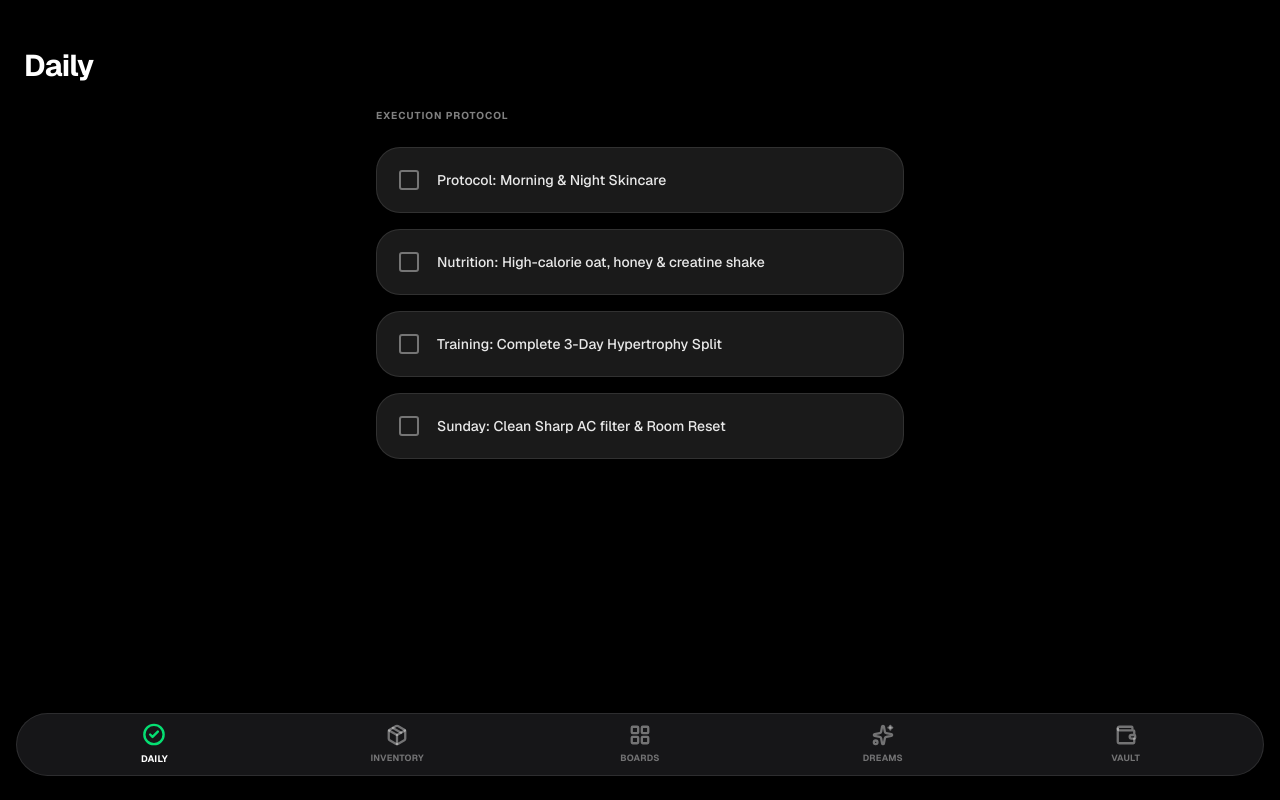
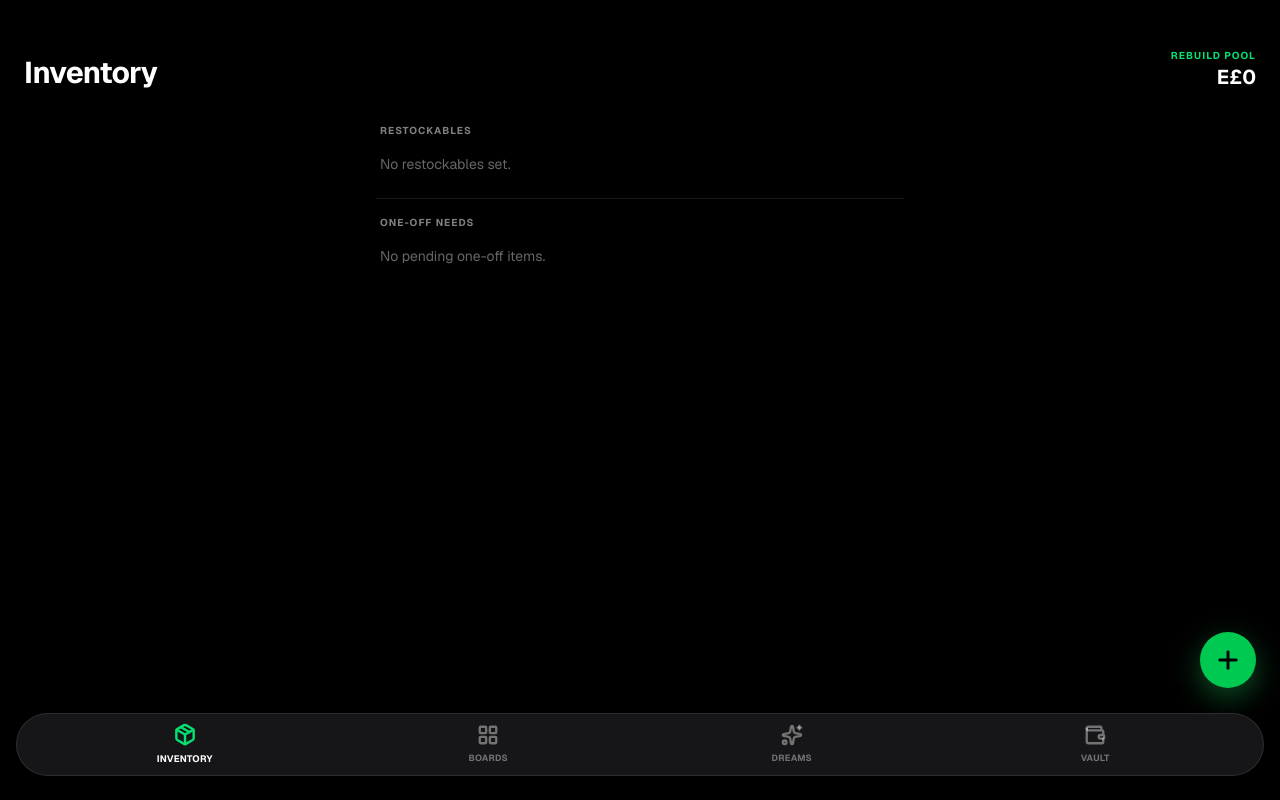
Before and after one commit to mohammed1007/life-transformer-app, a Next.js app in the folder frontend/: page / in a window 1280 px wide. Built offline with nearby package versions, Linux system fonts and the light colour scheme.

Commit message:
removed daily tab

```diff
--- a/frontend/app/page.tsx
+++ b/frontend/app/page.tsx
@@ -1,6 +1,6 @@
 "use client";
 import { useState, useEffect } from "react";
-import { Wallet, Sparkles, CheckSquare, Square, Package, AlertTriangle, XCircle, ShoppingCart, Image as ImageIcon, ExternalLink, Trash2, Edit2, LayoutGrid, CheckCircle2, ChevronLeft, Plus, X } from 'lucide-react';
+import { Wallet, Sparkles, Package, AlertTriangle, XCircle, ShoppingCart, Image as ImageIcon, ExternalLink, Trash2, Edit2, LayoutGrid, CheckCircle2, ChevronLeft, Plus, X } from 'lucide-react';
 
 interface Goal {
   id: number;
@@ -26,7 +26,7 @@ interface Debt {
 }
 
 export default function Home() {
-  const [activeTab, setActiveTab] = useState<"daily" | "inventory" | "boards" | "dreams" | "vault">("daily");
+  const [activeTab, setActiveTab] = useState<"inventory" | "boards" | "dreams" | "vault">("inventory");
   const [activeBoard, setActiveBoard] = useState<"Room" | "Closet" | "Gym">("Room");
   const [selectedSubGroup, setSelectedSubGroup] = useState<string | null>(null);
 
@@ -57,24 +57,15 @@ export default function Home() {
   const [debtNameInput, setDebtNameInput] = useState("");
   const [debtTargetInput, setDebtTargetInput] = useState("");
 
-  const [routines, setRoutines] = useState([
-    { id: 1, text: 'Protocol: Morning & Night Skincare', done: false },
-    { id: 2, text: 'Nutrition: High-calorie oat, honey & creatine shake', done: false },
-    { id: 3, text: 'Training: Complete 3-Day Hypertrophy Split', done: false },
-    { id: 4, text: 'Sunday: Clean Sharp AC filter & Room Reset', done: false },
-  ]);
-
   // Load Data on Mount
   useEffect(() => {
     const savedGoals = localStorage.getItem("life_os_goals");
     const savedDebt = localStorage.getItem("life_os_debt");
-    const savedRoutines = localStorage.getItem("life_os_routines");
     const savedPool = localStorage.getItem("life_os_pool");
     const savedProjectFunds = localStorage.getItem("life_os_project_funds");
 
     if (savedGoals) setGoals(JSON.parse(savedGoals));
     if (savedDebt) setActiveDebt(JSON.parse(savedDebt));
-    if (savedRoutines) setRoutines(JSON.parse(savedRoutines));
     if (savedPool) setRebuildPool(JSON.parse(savedPool));
     if (savedProjectFunds) setProjectFunds(JSON.parse(savedProjectFunds));
   }, []);
@@ -184,7 +175,6 @@ export default function Home() {
   };
 
   const handleMarkBought = (id: number) => {
-    // Instantly removes a one-off item without a confirmation prompt
     saveGoalsToLocal(goals.filter(g => g.id !== id));
   };
 
@@ -208,12 +198,6 @@ export default function Home() {
     setDebtNameInput(""); setDebtTargetInput("");
   };
 
-  const toggleRoutine = (id: number) => {
-    const updated = routines.map(r => r.id === id ? { ...r, done: !r.done } : r);
-    setRoutines(updated);
-    localStorage.setItem("life_os_routines", JSON.stringify(updated));
-  };
-
   // Helper Filters
   const parsePrice = (priceStr: string) => parseFloat(priceStr.replace(/[^0-9.-]+/g,"")) || 0;
 
@@ -228,7 +212,6 @@ export default function Home() {
   const restockCost = inventoryItems.filter(g => g.stock_status !== "IN_STOCK").reduce((sum, g) => sum + (parsePrice(g.price) * (g.quantity || 1)), 0);
 
   const navItems = [
-    { id: 'daily', icon: CheckCircle2, label: 'Daily' },
     { id: 'inventory', icon: Package, label: 'Inventory' },
     { id: 'boards', icon: LayoutGrid, label: 'Boards' },
     { id: 'dreams', icon: Sparkles, label: 'Dreams' },
@@ -239,7 +222,7 @@ export default function Home() {
     <div className="bg-black min-h-screen text-white font-sans overflow-x-hidden pb-32">
       <header className="pt-12 pb-6 px-6 sticky top-0 bg-black/80 backdrop-blur-xl z-40 flex justify-between items-end">
         <h1 className="text-3xl font-bold tracking-tight capitalize">{activeTab}</h1>
-        {activeTab !== 'daily' && activeTab !== 'vault' && (
+        {activeTab !== 'vault' && (
           <div className="text-right">
             <p className="text-[10px] text-green-400 uppercase font-bold tracking-widest">Rebuild Pool</p>
             <p className="text-xl font-bold text-white">E£{rebuildPool}</p>
@@ -249,24 +232,10 @@ export default function Home() {
 
       <main className="px-6 w-full max-w-xl mx-auto">
 
-        {/* ===================== DAILY ===================== */}
-        {activeTab === "daily" && (
-          <div className="animate-in fade-in flex flex-col gap-4">
-            <h2 className="text-[10px] font-bold text-white/50 uppercase tracking-widest mb-2">Execution Protocol</h2>
-            {routines.map(item => (
-              <button key={item.id} onClick={() => toggleRoutine(item.id)} className={`flex items-center gap-4 w-full text-left p-5 rounded-3xl border transition-all duration-300 ${item.done ? 'bg-white/5 border-white/5 opacity-50' : 'bg-white/10 border-white/10'}`}>
-                {item.done ? <CheckSquare className="text-green-400" size={24} /> : <Square className="text-white/40" size={24} />}
-                <span className={`${item.done ? 'line-through text-white/30' : 'text-white/90'} text-sm font-medium`}>{item.text}</span>
-              </button>
-            ))}
-          </div>
-        )}
-
         {/* ===================== INVENTORY ===================== */}
         {activeTab === "inventory" && (
           <div className="animate-in fade-in space-y-4">
 
-            {/* Recurring Essentials */}
             <h2 className="text-[10px] font-bold text-white/50 uppercase tracking-widest mt-2 pl-1">Restockables</h2>
             {restockCost > 0 && (
               <div className="bg-amber-500/10 border border-amber-500/30 rounded-3xl p-5 flex items-center justify-between">
@@ -302,7 +271,6 @@ export default function Home() {
             ))}
             {inventoryItems.length === 0 && <p className="text-white/40 text-sm pl-1">No restockables set.</p>}
 
-            {/* One-Off Purchases */}
             <h2 className="text-[10px] font-bold text-white/50 uppercase tracking-widest pt-4 pl-1 border-t border-white/10 mt-6">One-Off Needs</h2>
             {oneOffItems.map((goal) => (
               <div key={goal.id} className="bg-white/5 border border-white/10 rounded-3xl p-4 flex items-center gap-4 shadow-lg">
@@ -377,7 +345,6 @@ export default function Home() {
                   <ChevronLeft size={16} /> Back to Projects
                 </button>
 
-                {/* Master Project Funding Console */}
                 {(() => {
                   const cost = activeSubGroupItems.reduce((sum, g) => sum + (parsePrice(g.price) * (g.quantity || 1)), 0);
                   const funded = projectFunds[`${activeBoard}_${selectedSubGroup}`] || 0;
@@ -405,7 +372,6 @@ export default function Home() {
                   );
                 })()}
 
-                {/* Items strictly displayed as a checklist/list */}
                 <h2 className="text-[10px] font-bold text-white/50 uppercase tracking-widest pl-1 mt-6">Project Items</h2>
                 <div className="flex flex-col gap-3">
                   {activeSubGroupItems.map((goal) => (
@@ -465,6 +431,34 @@ export default function Home() {
         {/* ===================== VAULT (ADMIN) ===================== */}
         {activeTab === "vault" && (
           <div className="animate-in fade-in space-y-6">
+
+            <div className="bg-green-500/10 border border-green-500/30 rounded-3xl p-6 flex justify-between items-center shadow-lg">
+              <div>
+                <h3 className="text-green-400 font-bold text-sm">Total Rebuild Pool</h3>
+                <p className="text-green-400/60 text-xs">Available to deploy</p>
+              </div>
+              <span className="text-3xl font-black text-green-400">E£{rebuildPool}</span>
+            </div>
+
+            <div className="bg-white/5 border border-white/10 rounded-3xl p-6 shadow-lg">
+              <h2 className="text-[10px] font-bold text-white/50 uppercase tracking-widest mb-4">Liability Target</h2>
+              {activeDebt ? (
+                <div>
+                  <div className="flex justify-between items-end mb-3"><span className="text-xl font-bold text-white">{activeDebt.name}</span><span className="text-red-400 font-bold tabular-nums">{activeDebt.amount_paid} / {activeDebt.target_amount}</span></div>
+                  <div className="h-2 w-full bg-black/40 rounded-full overflow-hidden border border-white/5">
+                    <div className="h-full bg-red-500" style={{ width: `${Math.min((activeDebt.amount_paid / activeDebt.target_amount) * 100, 100)}%` }}></div>
+                  </div>
+                  <button onClick={() => saveDebtToLocal(null)} className="mt-4 text-xs text-red-400 font-bold">Clear Debt Tracker</button>
+                </div>
+              ) : (
+                <form onSubmit={handleCreateDebt} className="flex flex-col gap-4 mt-2">
+                  <input type="text" value={debtNameInput} onChange={(e) => setDebtNameInput(e.target.value)} placeholder="Objective Name (e.g. Credit Card)" className="bg-black/20 border border-white/5 rounded-2xl px-4 py-3 text-white text-sm outline-none" required />
+                  <input type="number" value={debtTargetInput} onChange={(e) => setDebtTargetInput(e.target.value)} placeholder="Total Amount" className="bg-black/20 border border-white/5 rounded-2xl px-4 py-3 text-white text-sm outline-none" required />
+                  <button type="submit" className="w-full bg-red-500/20 border border-red-500/30 text-red-400 font-bold py-3.5 rounded-2xl">Set Liability</button>
+                </form>
+              )}
+            </div>
+
             <div className="bg-white/5 border border-white/10 rounded-3xl p-6 shadow-lg">
               <h2 className="text-[10px] font-bold text-white/50 uppercase tracking-widest mb-4">Monday Split Engine</h2>
               <form onSubmit={handleLogIncome} className="flex flex-col gap-4">
@@ -474,14 +468,6 @@ export default function Home() {
                 </div>
                 <button type="submit" className="w-full bg-green-500 text-black py-4 rounded-2xl font-bold text-lg">Route Funds</button>
               </form>
-            </div>
-
-            <div className="bg-green-500/10 border border-green-500/30 rounded-3xl p-6 flex justify-between items-center">
-              <div>
-                <h3 className="text-green-400 font-bold text-sm">Total Rebuild Pool</h3>
-                <p className="text-green-400/60 text-xs">Available to deploy</p>
-              </div>
-              <span className="text-3xl font-black text-green-400">E£{rebuildPool}</span>
             </div>
 
             <div className="bg-white/5 border border-white/10 rounded-3xl p-6 shadow-lg">
@@ -588,7 +574,7 @@ export default function Home() {
       )}
 
       {/* FAB */}
-      {activeTab !== "vault" && activeTab !== "daily" && (
+      {activeTab !== "vault" && (
         <button onClick={() => { closeModal(); setShowFabModal(true); }} className="fixed bottom-28 right-6 w-14 h-14 bg-green-500 text-black rounded-full flex items-center justify-center shadow-[0_10px_30px_rgba(34,197,94,0.4)] z-40">
           <Plus size={28} strokeWidth={2.5} />
         </button>
@@ -597,7 +583,7 @@ export default function Home() {
       {/* BOTTOM NAV */}
       <div className="fixed bottom-6 left-4 right-4 z-50">
         <div className="bg-[#1c1c1e]/80 backdrop-blur-2xl border border-white/10 rounded-[2.5rem] px-4 py-2.5 flex justify-between items-center shadow-[0_20px_40px_rgba(0,0,0,0.6)]">
-          {[{ id: 'daily', icon: CheckCircle2, label: 'Daily' }, { id: 'inventory', icon: Package, label: 'Inventory' }, { id: 'boards', icon: LayoutGrid, label: 'Boards' }, { id: 'dreams', icon: Sparkles, label: 'Dreams' }, { id: 'vault', icon: Wallet, label: 'Vault' }].map((item) => (
+          {[{ id: 'inventory', icon: Package, label: 'Inventory' }, { id: 'boards', icon: LayoutGrid, label: 'Boards' }, { id: 'dreams', icon: Sparkles, label: 'Dreams' }, { id: 'vault', icon: Wallet, label: 'Vault' }].map((item) => (
             <button key={item.id} onClick={() => setActiveTab(item.id as any)} className={`flex flex-col items-center justify-center flex-1 gap-1 transition-all duration-300 ${activeTab === item.id ? 'text-white scale-105' : 'text-white/40 hover:text-white/60'}`}>
               <item.icon size={22} strokeWidth={2.5} className={activeTab === item.id ? "text-green-400" : ""} />
               <span className="text-[9px] font-bold tracking-wide mt-0.5 uppercase">{item.label}</span>
```
